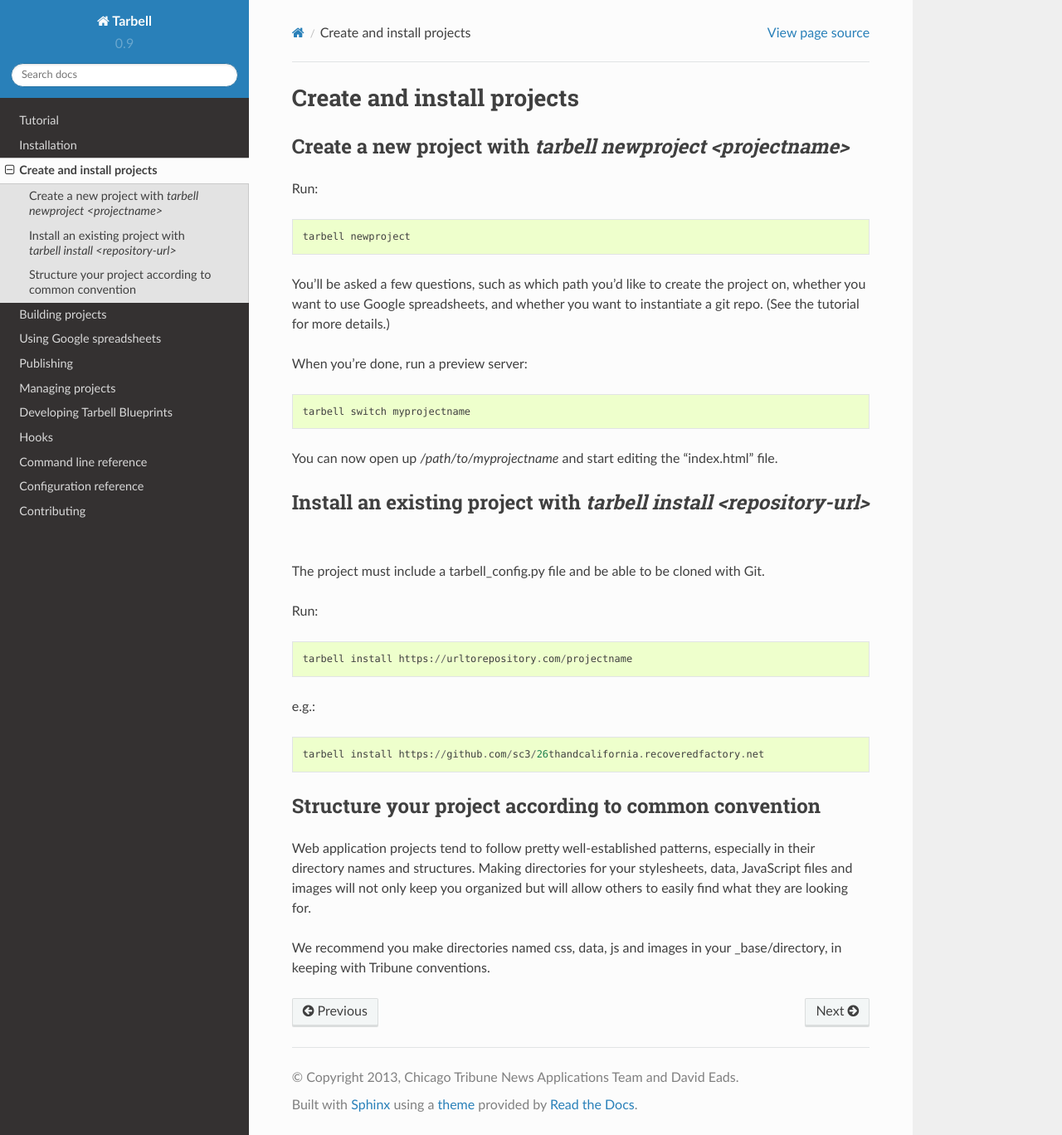
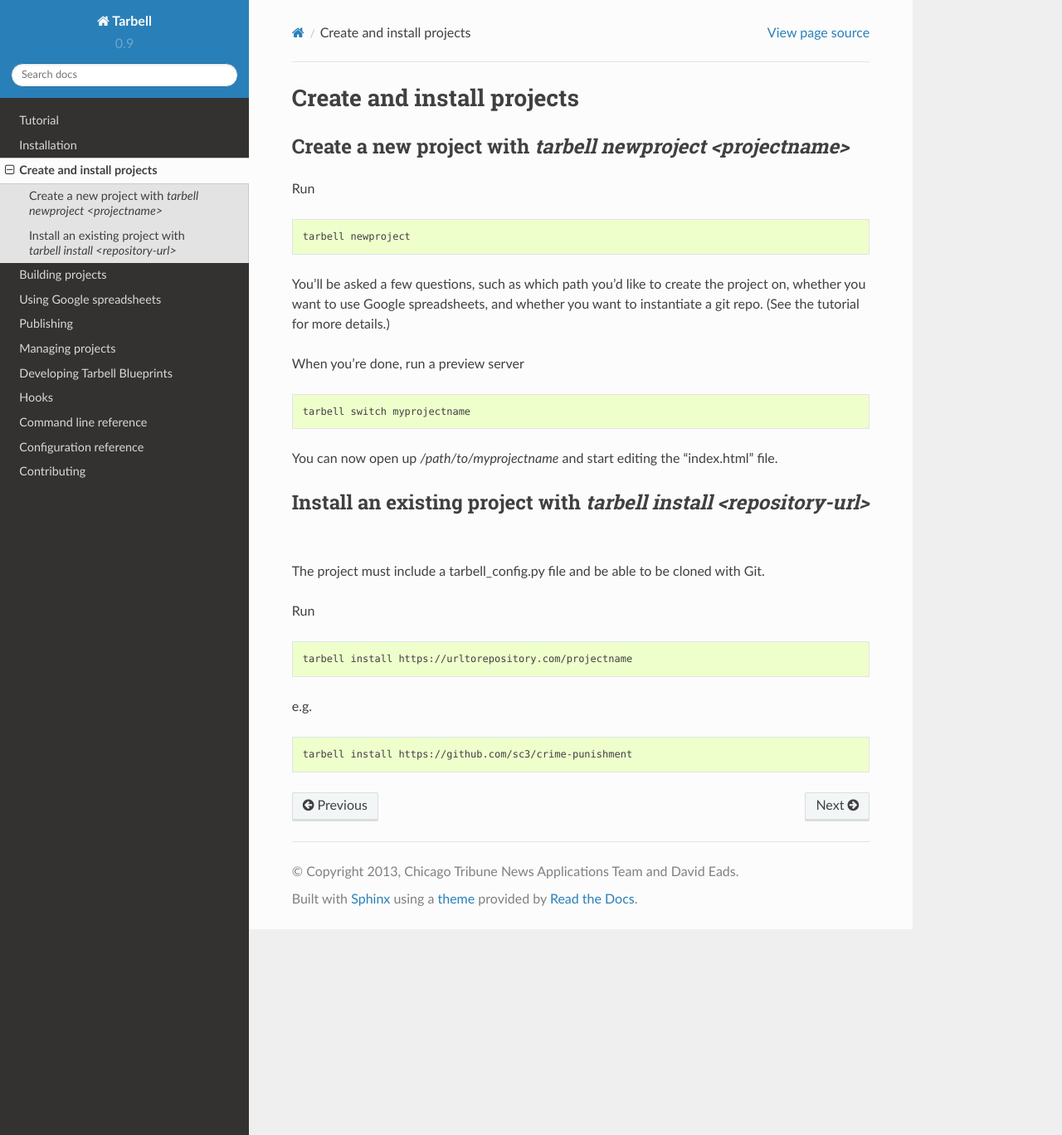
Before and after one commit to tarbell-project/tarbell, a Sphinx documentation site: the page built from tarbell/docs/create.rst, in a window 1280 px wide and 1368 px high. Shown: the whole window at 83% size. Built offline with Sphinx 7.4.7 and the Read the Docs theme 2.0.0, drawn with Linux system fonts in a browser that asks for light colours.

Commit message:
add code-blocks to create, remove some extraneous advice

```diff
--- a/tarbell/docs/configuring.rst
+++ b/tarbell/docs/configuring.rst
@@ -75,6 +75,6 @@
     Define S3 credentials using a ``bucket-uri->{ access_key_id: ..., secret_access_key: ...}`` data strucutre.
 
 Google SDK client secrets (``~/.tarbell/client_secrets.json``)
------------------------------------------------------------------
+--------------------------------------------------------------
 
 Place a ``client_secrets.json`` file in ``~/.tarbell`` or use ``tarbell configure drive``.
--- a/tarbell/docs/create.rst
+++ b/tarbell/docs/create.rst
@@ -5,7 +5,9 @@
 Create a new project with `tarbell newproject <projectname>`
 ------------------------------------------------------------
 
-Run::
+Run
+
+.. code-block:: bash
 
     tarbell newproject
 
@@ -13,7 +15,9 @@
 whether you want to use Google spreadsheets, and whether you want to instantiate a git repo.
 (See the tutorial for more details.)
 
-When you're done, run a preview server::
+When you're done, run a preview server
+
+.. code-block:: bash
 
     tarbell switch myprojectname
 
@@ -25,16 +29,14 @@
 -------------------------------------------------------------------
 The project must include a tarbell_config.py file and be able to be cloned with Git.
 
-Run::
+Run
+
+.. code-block:: bash
 
   tarbell install https://urltorepository.com/projectname
 
-e.g.::
+e.g.
 
-  tarbell install https://github.com/sc3/26thandcalifornia.recoveredfactory.net
+.. code-block:: bash
 
-Structure your project according to common convention
--------------------------------------------------------------------
-Web application projects tend to follow pretty well-established patterns, especially in their directory names and structures. Making directories for your stylesheets, data, JavaScript files and images will not only keep you organized but will allow others to easily find what they are looking for.
-
-We recommend you make directories named css, data, js and images in your _base/directory, in keeping with Tribune conventions.
+  tarbell install https://github.com/sc3/crime-punishment
```
